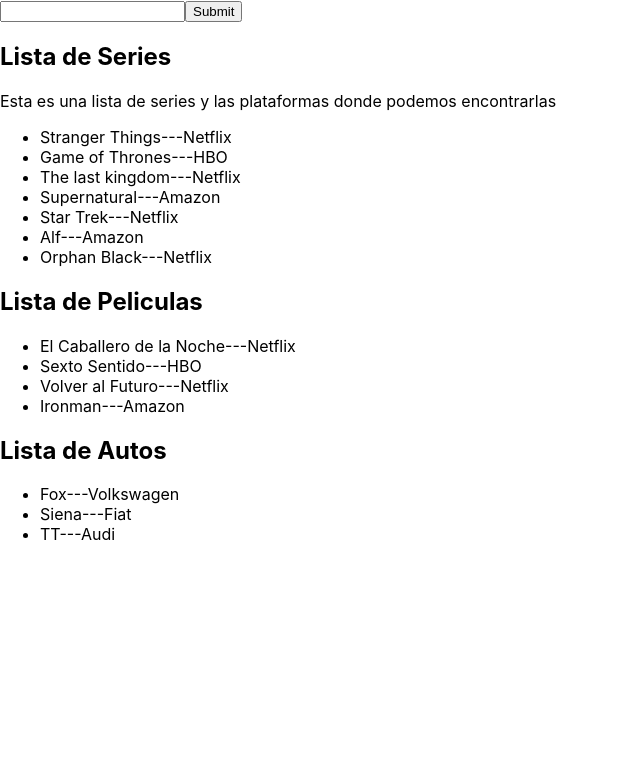
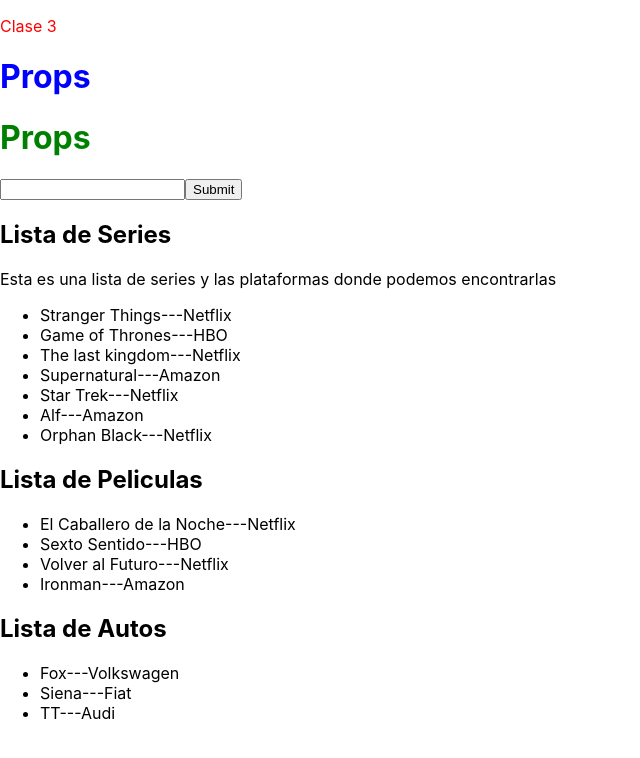
Before and after one commit to Academia-Numen/0222-react-clases, a JavaScript app: page / in a window 1280 px wide. Shown: the top 758 px of the page, without its empty margins (0-640 px from the left). Built offline with nearby package versions, Linux system fonts and the light colour scheme; the HTML template or start-up script is replaced by a standard one.

Commit message:
clase 3: más ejemplos de componentes (Text)

```diff
--- a/src/App.js
+++ b/src/App.js
@@ -1,5 +1,6 @@
 import './App.css';
 import Lista from './components/Lista';
+import Text from './components/Text';
 
 function App() {
 
@@ -34,6 +35,10 @@
   return (
     <div>
 
+      <Text type='p' color='red' content='Clase 3'/>
+      <Text type='h1' color='blue' content='Props'/>
+      <Text type='h1' color='green' content='Props'/>
+
       <form onSubmit={eventHandler}>
         <input type="text" name="" id="" />
         <input type="submit" />
@@ -44,6 +49,8 @@
       </Lista>
       <Lista contenido={listaDePeliculas} tituloDeLista='Peliculas'/>
       <Lista contenido={listaDeAutos} tituloDeLista='Autos'/>
+
+      {/* VER EJEMPLO CON OTRO COMPONENTE, TEXTO */}
     </div>
   );
 }
--- /dev/null
+++ b/src/components/Text.js
@@ -0,0 +1,16 @@
+
+const Text = (props) => {
+
+    const { type, color, content } = props;
+
+    const estilos = {
+        color: color || '',
+    };
+
+    if (type === 'p') return <p style={estilos}>{content}</p>
+    if (type === 'h1') return <h1 style={estilos}>{content}</h1>
+    if (type === 'h2') return <h2 style={estilos}>{content}</h2>
+    return <h3 style={estilos}>{content}</h3>
+}
+
+export default Text;
```
